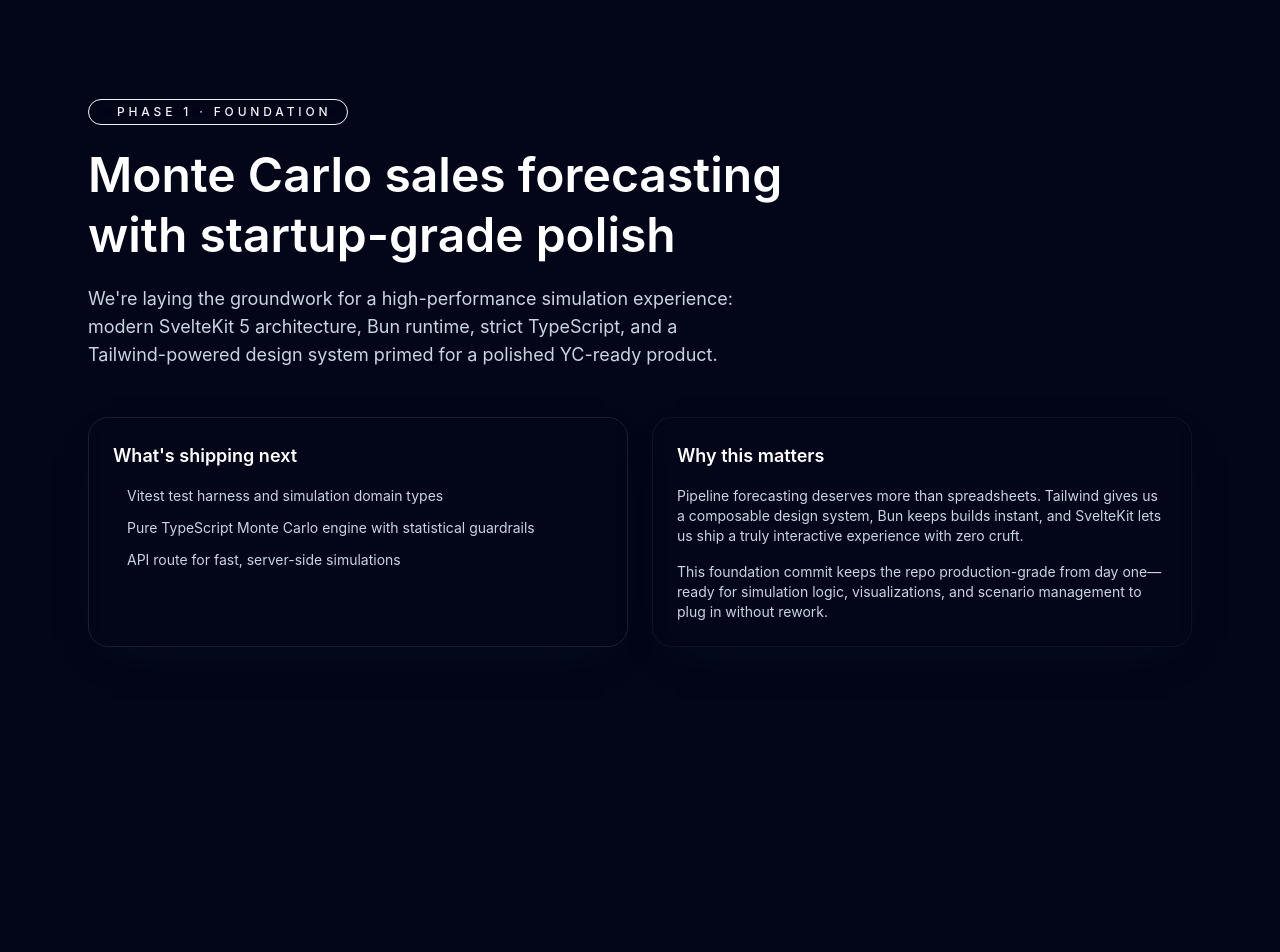
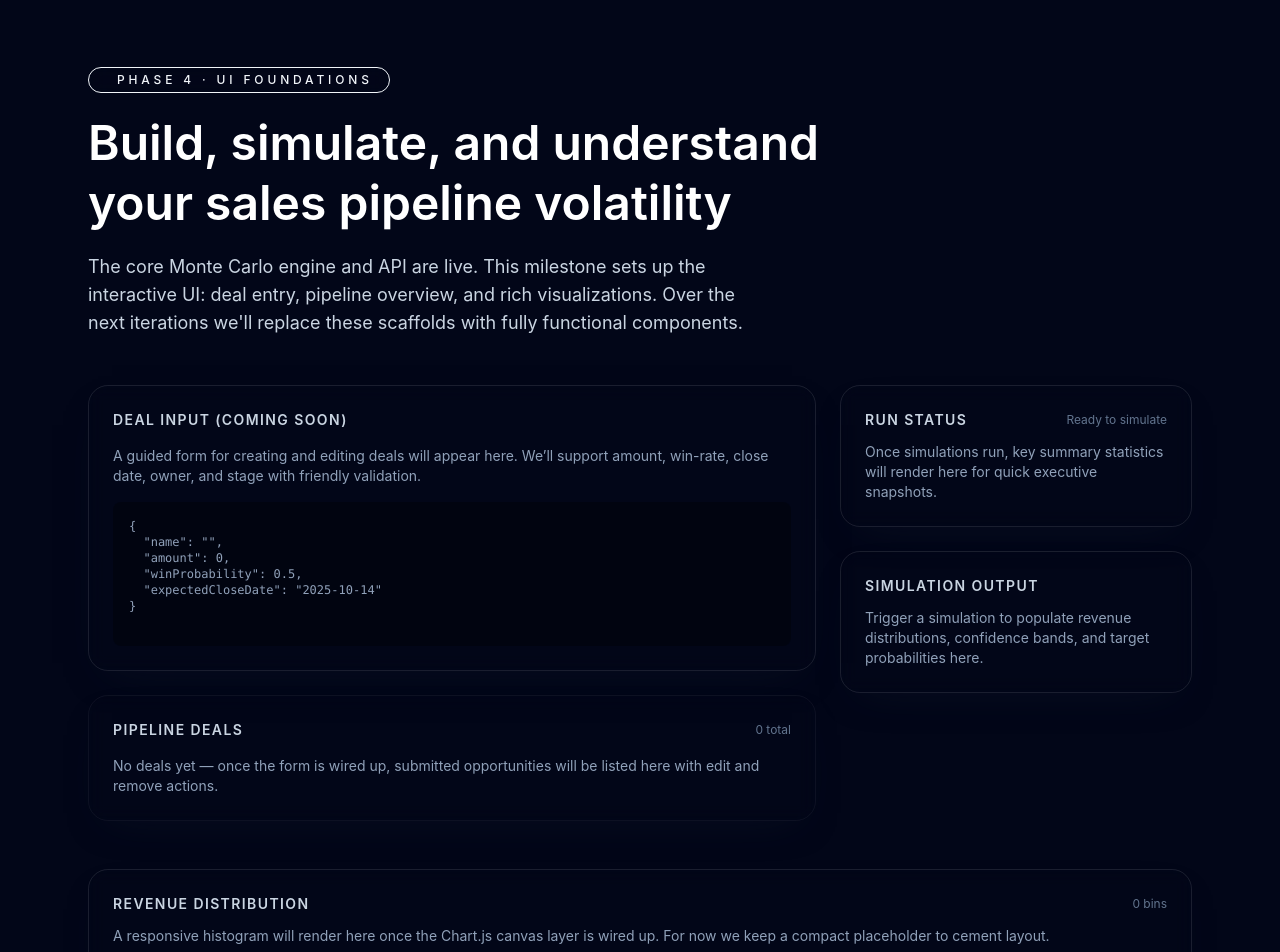
Before and after one commit to ugur10/monte-carlo-simulator, a SvelteKit app: page / in a window 1280 px wide. Shown: the top 952 px of the page. Before the commit the page ends 800 px from the top, so only its background shows below. Built offline with nearby package versions, Linux system fonts and the light colour scheme.

Commit message:
feat: scaffold ui state and placeholder components

```diff
--- /dev/null
+++ b/src/components/DealInput.svelte
@@ -0,0 +1,27 @@
+<script lang="ts">
+  import type { DealInput } from '$lib/types';
+
+  /**
+   * Placeholder deal used until the interactive form is built.
+   */
+  export let value: DealInput;
+</script>
+
+<!--
+  Phase 4: Deal input form.
+  The actual form controls will be added in the next step – this block simply confirms component wiring.
+-->
+<section class="rounded-[var(--radius-card)] border border-white/10 bg-surface/70 p-6 shadow-[var(--shadow-card)] backdrop-blur">
+  <header class="mb-4 flex items-center justify-between">
+    <h2 class="text-sm font-semibold uppercase tracking-widest text-slate-300">
+      Deal Input (Coming Soon)
+    </h2>
+  </header>
+  <p class="text-sm text-slate-400">
+    A guided form for creating and editing deals will appear here. We’ll support amount, win-rate,
+    close date, owner, and stage with friendly validation.
+  </p>
+  <pre class="mt-4 rounded-lg bg-black/30 p-4 text-xs text-slate-400">
+{JSON.stringify(value, null, 2)}
+  </pre>
+</section>
--- /dev/null
+++ b/src/components/DealList.svelte
@@ -0,0 +1,37 @@
+<script lang="ts">
+  import type { DealInput } from '$lib/types';
+
+  export let deals: DealInput[] = [];
+</script>
+
+<!-- Phase 4 scaffold: this panel will render interactive deal rows -->
+<section class="rounded-[var(--radius-card)] border border-white/5 bg-surface/80 p-6 shadow-[var(--shadow-card)] backdrop-blur">
+  <header class="mb-4 flex items-center justify-between">
+    <h2 class="text-sm font-semibold uppercase tracking-widest text-slate-300">
+      Pipeline Deals
+    </h2>
+    <span class="text-xs text-slate-500">{deals.length} total</span>
+  </header>
+
+  {#if deals.length === 0}
+    <p class="text-sm text-slate-400">
+      No deals yet — once the form is wired up, submitted opportunities will be listed here with edit
+      and remove actions.
+    </p>
+  {:else}
+    <ul class="space-y-2 text-sm text-slate-300">
+      {#each deals as deal, index}
+        <li class="rounded-xl border border-white/10 bg-surface-strong/70 px-4 py-3">
+          <div class="flex items-center justify-between">
+            <span class="font-medium text-white">{deal.name || `Deal #${index + 1}`}</span>
+            <span class="text-xs text-slate-400">{deal.expectedCloseDate}</span>
+          </div>
+          <div class="mt-2 flex flex-wrap gap-4 text-xs text-slate-400">
+            <span>Amount: ${deal.amount.toLocaleString()}</span>
+            <span>Win rate: {(deal.winProbability * 100).toFixed(0)}%</span>
+          </div>
+        </li>
+      {/each}
+    </ul>
+  {/if}
+</section>
--- /dev/null
+++ b/src/components/DistributionChart.svelte
@@ -0,0 +1,37 @@
+<script lang="ts">
+  import type { HistogramBin } from '$lib/types';
+
+  export let bins: HistogramBin[] = [];
+</script>
+
+<!-- Placeholder for forthcoming Chart.js histogram integration -->
+<section class="rounded-[var(--radius-card)] border border-white/10 bg-surface/70 p-6 shadow-[var(--shadow-card)] backdrop-blur">
+  <header class="mb-3 flex items-center justify-between">
+    <h2 class="text-sm font-semibold uppercase tracking-widest text-slate-300">
+      Revenue Distribution
+    </h2>
+    <span class="text-xs text-slate-500">{bins.length} bins</span>
+  </header>
+
+  {#if bins.length === 0}
+    <p class="text-sm text-slate-400">
+      A responsive histogram will render here once the Chart.js canvas layer is wired up. For now we
+      keep a compact placeholder to cement layout.
+    </p>
+  {:else}
+    <div class="rounded-lg border border-white/5 bg-black/20 p-4 text-xs text-slate-300">
+      <p class="mb-2 font-semibold text-slate-200">Sample bins</p>
+      <ul class="space-y-1">
+        {#each bins.slice(0, 6) as bin}
+          <li>
+            ${bin.start.toLocaleString()} – ${bin.end.toLocaleString()} •
+            {(bin.probability * 100).toFixed(1)}%
+          </li>
+        {/each}
+        {#if bins.length > 6}
+          <li class="text-slate-500">…{bins.length - 6} additional bins</li>
+        {/if}
+      </ul>
+    </div>
+  {/if}
+</section>
--- /dev/null
+++ b/src/components/SimulationResults.svelte
@@ -0,0 +1,35 @@
+<script lang="ts">
+  import type { SimulationResult } from '$lib/types';
+
+  export let result: SimulationResult | undefined;
+</script>
+
+<!-- Placeholder for aggregated metrics, confidence intervals, and summary callouts -->
+<section class="rounded-[var(--radius-card)] border border-white/10 bg-surface/80 p-6 shadow-[var(--shadow-card)] backdrop-blur">
+  <header class="mb-3">
+    <h2 class="text-sm font-semibold uppercase tracking-widest text-slate-300">
+      Simulation Output
+    </h2>
+  </header>
+
+  {#if result}
+    <div class="space-y-2 text-sm text-slate-300">
+      <p>
+        Last run ID: <span class="font-mono text-xs">{result.metadata.runId}</span>
+      </p>
+      <p>
+        Iterations: <span class="font-semibold">{result.metadata.iterations.toLocaleString()}</span>
+        • Runtime: {result.metadata.durationMs?.toFixed(2) ?? '—'} ms
+      </p>
+      <p>
+        Mean revenue: $
+        {result.summary.mean.toLocaleString(undefined, { maximumFractionDigits: 0 })}
+      </p>
+    </div>
+  {:else}
+    <p class="text-sm text-slate-400">
+      Trigger a simulation to populate revenue distributions, confidence bands, and target
+      probabilities here.
+    </p>
+  {/if}
+</section>
--- /dev/null
+++ b/src/components/StatsPanel.svelte
@@ -0,0 +1,44 @@
+<script lang="ts">
+  import type { SimulationRunStatus, SimulationSummary } from '$lib/types';
+  import { describeStatus } from '$lib/stores/simulation';
+
+  export let summary: SimulationSummary | undefined;
+  export let status: SimulationRunStatus = 'idle';
+  export let error: string | undefined;
+</script>
+
+<section class="rounded-[var(--radius-card)] border border-white/10 bg-surface/80 p-6 shadow-[var(--shadow-card)] backdrop-blur">
+  <header class="mb-3 flex items-center justify-between">
+    <h2 class="text-sm font-semibold uppercase tracking-widest text-slate-300">Run Status</h2>
+    <span class="text-xs text-slate-500">{describeStatus(status)}</span>
+  </header>
+
+  {#if error}
+    <div class="rounded-lg border border-danger/30 bg-danger/10 px-4 py-3 text-sm text-danger">
+      {error}
+    </div>
+  {:else if summary}
+    <dl class="grid grid-cols-2 gap-3 text-sm text-slate-200">
+      <div>
+        <dt class="text-xs uppercase tracking-widest text-slate-500">Mean</dt>
+        <dd class="font-semibold">${summary.mean.toLocaleString()}</dd>
+      </div>
+      <div>
+        <dt class="text-xs uppercase tracking-widest text-slate-500">Median</dt>
+        <dd class="font-semibold">${summary.median.toLocaleString()}</dd>
+      </div>
+      <div>
+        <dt class="text-xs uppercase tracking-widest text-slate-500">P10</dt>
+        <dd class="font-semibold">${summary.percentile10.toLocaleString()}</dd>
+      </div>
+      <div>
+        <dt class="text-xs uppercase tracking-widest text-slate-500">P90</dt>
+        <dd class="font-semibold">${summary.percentile90.toLocaleString()}</dd>
+      </div>
+    </dl>
+  {:else}
+    <p class="text-sm text-slate-400">
+      Once simulations run, key summary statistics will render here for quick executive snapshots.
+    </p>
+  {/if}
+</section>
--- a/src/lib/index.ts
+++ b/src/lib/index.ts
@@ -1,3 +1,4 @@
 export * from './simulator';
+export * from './stores/simulation';
 export * from './types';
 export * from './utils';
--- /dev/null
+++ b/src/lib/stores/simulation.ts
@@ -0,0 +1,84 @@
+import type { Writable } from 'svelte/store';
+import { writable } from 'svelte/store';
+
+import type {
+  DealInput,
+  SimulationConfig,
+  SimulationRunStatus,
+  SimulationUiState,
+} from '$lib/types';
+
+const DEFAULT_REVENUE_TARGETS = [100_000, 200_000, 300_000];
+const DEFAULT_CONFIDENCE_LEVELS = [0.5, 0.8, 0.95];
+
+export const DEFAULT_SIMULATION_CONFIG: SimulationConfig = {
+  iterations: 10_000,
+  histogramBinCount: 40,
+  revenueTargets: DEFAULT_REVENUE_TARGETS,
+  confidenceLevels: DEFAULT_CONFIDENCE_LEVELS,
+  includeDealImpacts: true,
+};
+
+export const DEFAULT_SIMULATION_STATE: SimulationUiState = {
+  deals: [],
+  config: DEFAULT_SIMULATION_CONFIG,
+  status: 'idle',
+};
+
+export type SimulationStore = Writable<SimulationUiState>;
+
+/**
+ * Creates a writable store seeded with default configuration and optional overrides.
+ * The store will be used by the page to orchestrate UI interactions.
+ */
+export function createSimulationStore(initial?: Partial<SimulationUiState>): SimulationStore {
+  const config: SimulationConfig = {
+    ...DEFAULT_SIMULATION_CONFIG,
+    ...initial?.config,
+  };
+
+  const state: SimulationUiState = {
+    ...DEFAULT_SIMULATION_STATE,
+    ...initial,
+    config,
+    deals: initial?.deals ? [...initial.deals] : [],
+  };
+
+  return writable(state);
+}
+
+/**
+ * Convenience factory that returns a blank deal draft with a reasonable close date
+ * so forms can begin with a populated calendar field.
+ */
+export function createDealDraft(): DealInput {
+  const today = new Date();
+  const isoDate = today.toISOString().slice(0, 10);
+  return {
+    name: '',
+    amount: 0,
+    winProbability: 0.5,
+    expectedCloseDate: isoDate,
+    stage: undefined,
+    owner: undefined,
+    notes: undefined,
+  };
+}
+
+/**
+ * Maps status flags to human-friendly helper text for UI consumption.
+ */
+export function describeStatus(status: SimulationRunStatus): string {
+  switch (status) {
+    case 'running':
+      return 'Simulation in progress…';
+    case 'success':
+      return 'Simulation complete';
+    case 'error':
+      return 'Unable to simulate – check inputs';
+    default:
+      return 'Ready to simulate';
+  }
+}
+
+export const defaultSimulationStore = createSimulationStore();
--- a/src/routes/+page.svelte
+++ b/src/routes/+page.svelte
@@ -1,53 +1,70 @@
+<script lang="ts">
+  import DealInput from '../components/DealInput.svelte';
+  import DealList from '../components/DealList.svelte';
+  import DistributionChart from '../components/DistributionChart.svelte';
+  import SimulationResults from '../components/SimulationResults.svelte';
+  import StatsPanel from '../components/StatsPanel.svelte';
+  import { createDealDraft, createSimulationStore } from '$lib/stores/simulation';
+
+  const simulation = createSimulationStore();
+  const placeholderDeal = createDealDraft();
+</script>
+
 <svelte:head>
   <title>Monte Carlo Sales Pipeline Simulator</title>
 </svelte:head>
 
-<main class="mx-auto flex min-h-[calc(100vh-5rem)] max-w-6xl flex-col justify-center gap-12 px-6 py-24">
+<main class="mx-auto flex min-h-screen max-w-6xl flex-col gap-12 px-6 py-16">
   <section class="space-y-5">
     <span class="inline-flex items-center gap-2 rounded-full border border-primary/30 bg-surface/60 px-4 py-1 text-xs font-medium uppercase tracking-[0.32em] text-primary/80 backdrop-blur">
       <span class="h-1 w-1 rounded-full bg-primary/80" aria-hidden="true"></span>
-			Phase 1 · Foundation
+      Phase 4 · UI Foundations
     </span>
 
     <h1 class="text-balance text-4xl font-semibold leading-tight text-white md:text-5xl">
-			Monte Carlo sales forecasting with startup-grade polish
+      Build, simulate, and understand your sales pipeline volatility
     </h1>
     <p class="max-w-2xl text-balance text-base text-slate-300 md:text-lg">
-			We&apos;re laying the groundwork for a high-performance simulation experience: modern SvelteKit 5
-			architecture, Bun runtime, strict TypeScript, and a Tailwind-powered design system primed for a
-			polished YC-ready product.
+      The core Monte Carlo engine and API are live. This milestone sets up the interactive UI: deal
+      entry, pipeline overview, and rich visualizations. Over the next iterations we&apos;ll replace
+      these scaffolds with fully functional components.
     </p>
   </section>
 
-	<section class="grid gap-6 md:grid-cols-2">
-		<div class="rounded-[var(--radius-card)] border border-white/10 bg-surface/80 p-6 shadow-[var(--shadow-card)] backdrop-blur">
-			<h2 class="text-lg font-semibold text-white">What&apos;s shipping next</h2>
+  <section class="grid gap-6 lg:grid-cols-3">
+    <div class="space-y-6 lg:col-span-2">
+      <DealInput value={placeholderDeal} />
+      <DealList deals={$simulation.deals} />
+    </div>
+    <aside class="space-y-6">
+      <StatsPanel
+        summary={$simulation.result?.summary}
+        status={$simulation.status}
+        error={$simulation.error}
+      />
+      <SimulationResults result={$simulation.result} />
+    </aside>
+  </section>
+
+  <section class="space-y-6">
+    <DistributionChart bins={$simulation.result?.histogram ?? []} />
+  </section>
+
+  <section class="rounded-[var(--radius-card)] border border-white/5 bg-gradient-to-br from-surface/90 via-surface-strong/80 to-surface-muted/60 p-6 shadow-[var(--shadow-card)] backdrop-blur">
+    <h2 class="text-lg font-semibold text-white">Roadmap Highlights</h2>
     <ul class="mt-4 space-y-3 text-sm text-slate-300">
       <li class="flex items-start gap-2">
         <span class="mt-1 h-1.5 w-1.5 rounded-full bg-primary/80" aria-hidden="true"></span>
-					Vitest test harness and simulation domain types
+        Hook the deal form and list into reactive stores with validation + optimistic updates.
       </li>
       <li class="flex items-start gap-2">
         <span class="mt-1 h-1.5 w-1.5 rounded-full bg-primary/80" aria-hidden="true"></span>
-					Pure TypeScript Monte Carlo engine with statistical guardrails
+        Invoke the simulation API from the UI, stream results into charts and stat panels.
       </li>
       <li class="flex items-start gap-2">
         <span class="mt-1 h-1.5 w-1.5 rounded-full bg-primary/80" aria-hidden="true"></span>
-					API route for fast, server-side simulations
+        Layer on scenario persistence, exports, dark mode, and polished interactions.
       </li>
     </ul>
-		</div>
-
-		<div class="rounded-[var(--radius-card)] border border-white/5 bg-gradient-to-br from-surface/90 via-surface-strong/80 to-surface-muted/60 p-6 shadow-[var(--shadow-card)] backdrop-blur">
-			<h2 class="text-lg font-semibold text-white">Why this matters</h2>
-			<p class="mt-4 text-sm text-slate-300">
-				Pipeline forecasting deserves more than spreadsheets. Tailwind gives us a composable design system,
-				Bun keeps builds instant, and SvelteKit lets us ship a truly interactive experience with zero cruft.
-			</p>
-			<p class="mt-4 text-sm text-slate-300">
-				This foundation commit keeps the repo production-grade from day one—ready for simulation logic,
-				visualizations, and scenario management to plug in without rework.
-			</p>
-		</div>
   </section>
 </main>
```
Also changed, not shown: src/lib/types.ts (+15 -0 lines). Lines whose indentation alone changed are shown as unchanged.
